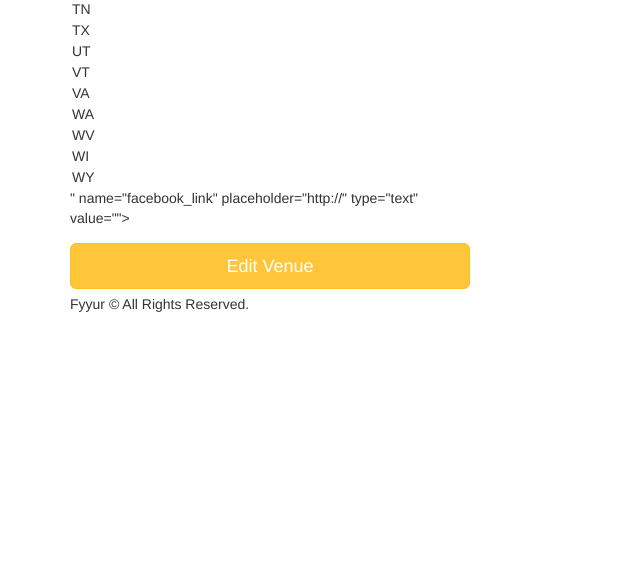
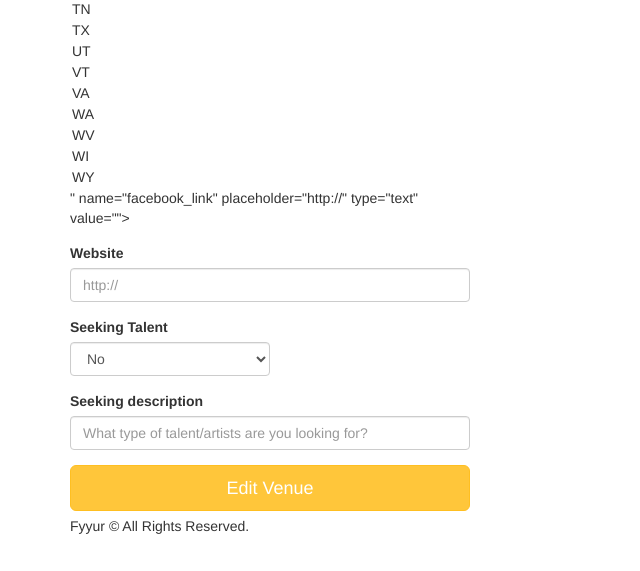
Before and after one commit to nicholaspretorius/udacity-fyyur, a Flask app: page /venues/1/edit in a window 1280 px wide. Shown: the part 1887-2458 px from the top of the page, without its empty margins (0-640 px from the left). Before the commit the page ends 2199 px from the top, so only its background shows below. Run offline with Flask 2, Linux system fonts and the light colour scheme; data that the repository does not hold is empty; some libraries are stand-ins or nearby versions.

Commit message:
feat: Add missing fields to edit venue

```diff
--- a/app.py
+++ b/app.py
@@ -328,7 +328,7 @@
         print(f'Name: {form.name.data}, City: {form.city.data}, State: {form.state.data}, Address: {form.address.data}, Phone: {form.phone.data}, Genres: {form.genres.data}, FB: {form.facebook_link.data}')
         if form.validate_on_submit():
             venue = Venue(name=form.name.data, city=form.city.data, state=form.state.data, address=form.address.data,
-                phone=form.phone.data, image_link='', facebook_link=form.facebook_link.data, genres=form.genres.data, website="", seeking_description="")
+                                phone=form.phone.data, image_link='', facebook_link=form.facebook_link.data, genres=form.genres.data, website=form.website.data, seeking_talent=form.seeking_talent.data, seeking_description=form.seeking_description.data)
             db.session.add(venue)
             db.session.commit()
             flash('Venue {} was successfully listed!'.format(form.name.data))
--- a/forms.py
+++ b/forms.py
@@ -136,6 +136,17 @@
     facebook_link = StringField(
         'facebook_link', validators=[URL()]
     )
+    website = StringField(
+        'website', validators=[URL()]
+    )
+    seeking_talent = SelectField(
+        'seeking_talent', validators=[InputRequired()],
+        choices=[(False, 'No'), (True, 'Yes')],
+        coerce=lambda x: x == 'True'
+    )
+    seeking_description = StringField(
+        'seeking_description'
+    )
 
 
 class ArtistForm(Form):
--- a/templates/forms/edit_venue.html
+++ b/templates/forms/edit_venue.html
@@ -40,6 +40,22 @@
       <label for="genres">Facebook Link</label>
       {{ form.facebook_link(class_ = 'form-control', placeholder='http://', id=form.state, autofocus = true) }}
     </div>
+    <div class="form-group">
+      <label for="genres">Website</label>
+      {{ form.website(class_ = 'form-control', placeholder='http://', autofocus = true) }}
+    </div>
+    <div class="form-group">
+      <label>Seeking Talent</label>
+      <div class="form-inline">
+        <div class="form-group">
+          {{ form.seeking_talent(class_ = 'form-control', placeholder='Seeking talent', autofocus = true) }}
+        </div>
+      </div>
+    </div>
+    <div class="form-group" class="hidden">
+      <label for="genres">Seeking description</label>
+      {{ form.seeking_description(class_ = 'form-control', placeholder='What type of talent/artists are you looking for?', autofocus = true) }}
+    </div>
     <input type="submit" value="Edit Venue" class="btn btn-primary btn-lg btn-block" />
   </form>
 </div>
```
